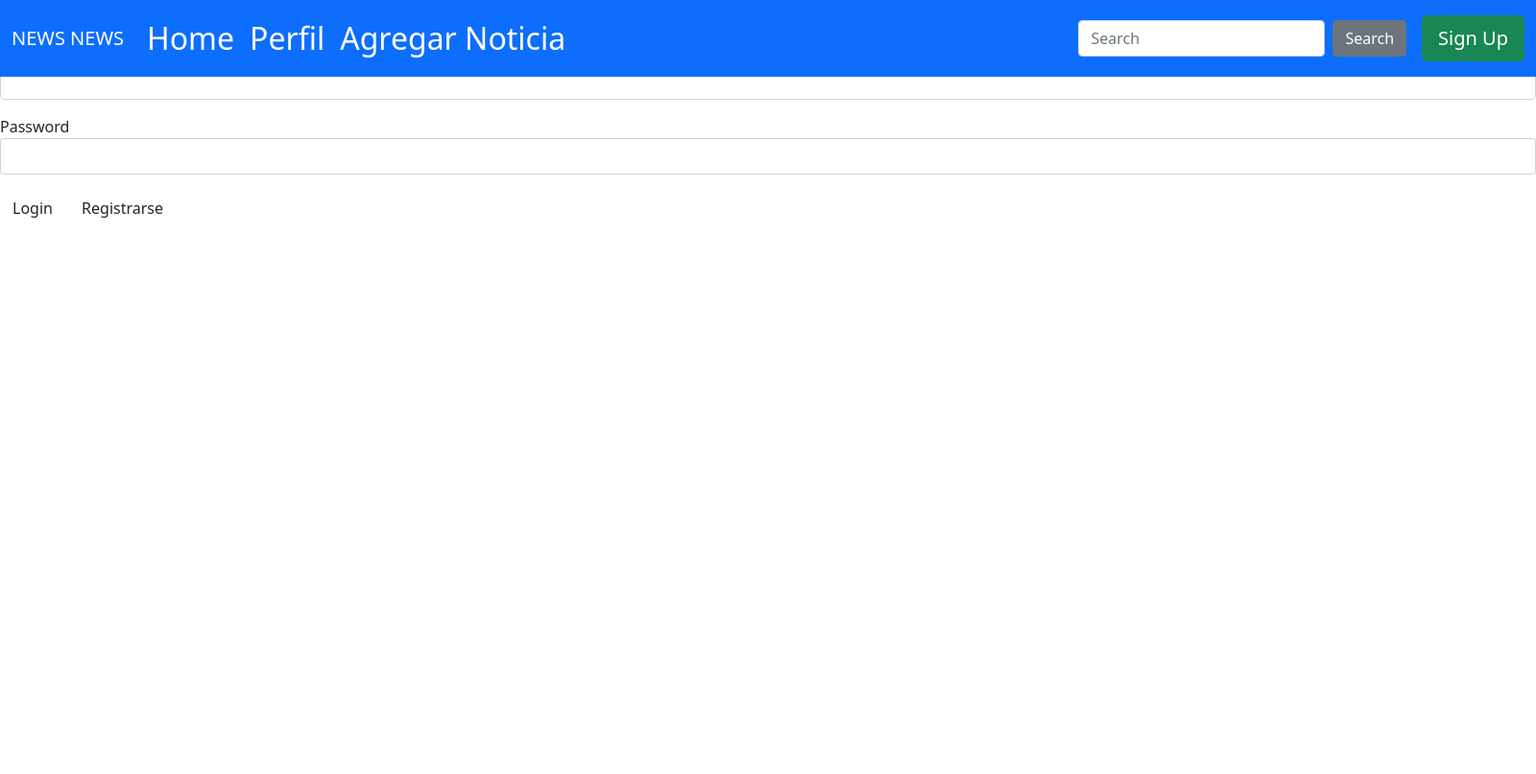
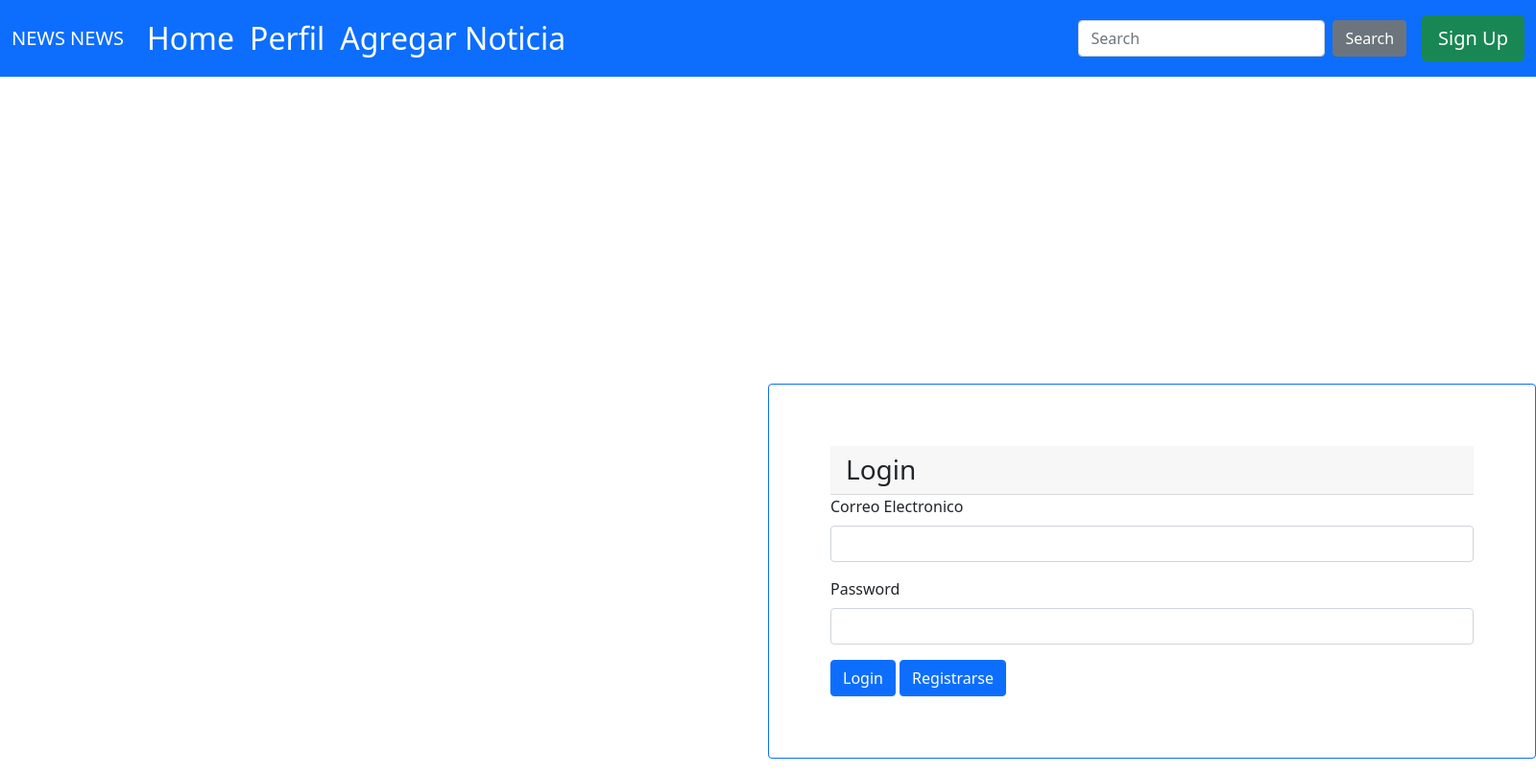
Before and after one commit to gerabdael/ProyectoBdm, a PHP site: page /Login.php in a window 1600 px wide. Shown: the whole page at 96% size. Before the commit the page ends 227 px from the top, so only its background shows below. Run offline with PHP 8.4, Linux system fonts and the light colour scheme; some libraries are stand-ins or nearby versions.

Commit message:
bug password pendiente

```diff
--- a/Controller/login.classes.php
+++ b/Controller/login.classes.php
@@ -2,7 +2,7 @@
 include "../Controller/dbh.classes.php";
 class Login extends Dbh{
     protected function sign_in($email,$password){
-        $stmt = $this->connect()->prepare('SELECT contraseña FROM Usuario where email=?;');
+        $stmt = $this->connect()->prepare('SELECT contraseña FROM usuario where email=?;');
         if (!$stmt-> execute(array($email))) {
             $stmt = null;
             header("location: ../Views/Login.php?error=stmtfailed");
@@ -25,10 +25,10 @@ class Login extends Dbh{
             exit();
         }else if($checkPwd==true){
             session_start();
-            $_SESSION["user-email"]= $email;
-
+            $_SESSION["user_email"]= $email;
         }
         $stmt = null;
         }
+
 }
 ?>
--- a/Views/Login.php
+++ b/Views/Login.php
@@ -1,88 +1,34 @@
-<!DOCTYPE html>
-<html lang="en">
-<head>
-    <meta charset="UTF-8">
-    <meta http-equiv="X-UA-Compatible" content="IE=edge">
-    <meta name="viewport" content="width=device-width, initial-scale=1.0">
-    <link href="https://cdn.jsdelivr.net/npm/bootstrap@5.1.3/dist/css/bootstrap.min.css" rel="stylesheet" integrity="sha384-1BmE4kWBq78iYhFldvKuhfTAU6auU8tT94WrHftjDbrCEXSU1oBoqyl2QvZ6jIW3" crossorigin="anonymous">
-    <link href="../scripts/css/Homepage.css" rel="stylesheet">
-    <link href="../scripts/css/LogRegs.css" rel="stylesheet">
-
-    <script type="text/javascript" src="../scripts/jQuery/jquery-3.6.0.min.js"></script>
+<?php
+    session_start();
+include('./header.php')?>
+        <div class="card fa fa-align-center border-primary mb-3" style="width: 50rem; margin-left:50rem; margin-top:25rem; padding:3rem;">
 
 
-    <!-- <link rel="Stylesheet" href="/scripts/css/bootstrap.css"/> -->
-        <header>
-            <nav class="navbar navbar-expand-lg navbar-dark fixed-top bg-primary" style="font-size: 2rem;">
-                <div class="container-fluid">
-                    <a class="navbar-brand" href="Index.php">NEWS NEWS</a>
-                    <button class="navbar-toggler" type="button" data-bs-toggle="collapse" data-bs-target="#navbarColor01" aria-controls="navbarColor01" aria-expanded="false" aria-label="Toggle navigation">
-                    <span class="navbar-toggler-icon"></span>
-                    </button>
-
-                    <div class="collapse navbar-collapse" id="navbarColor01">
-                    <ul class="navbar-nav me-auto">
-                        <li class="nav-item">
-                        <a class="nav-link active" href="Index.php">Home
-                            <span class="visually-hidden">(current)</span>
-                        </a>
-                        </li>
-                        <li class="nav-item">
-                        <a class="nav-link active" href="Profile.php">Perfil</a>
-                        </li>
-                        <li class="nav-item">
-                        <a class="nav-link active" href="AddNews.php">Agregar Noticia</a>
-                        </li>
-
-                    </ul>
-                    <form class="d-flex">
-                        <input class="form-control me-sm-2" type="text" placeholder="Search">
-                        <button class="btn btn-secondary my-2 my-sm-0" type="submit">Search</button>
-                    </form>
-                    <a href="../Views/Login.php" type="button" class="btn btn-success btn-lg" style="margin-left: 1rem;" >Sign Up</a>
-                    </div>
-                </div>
-            </nav>
-        </header>
-    <title>Login</title>
-    </head>
-    <body class="bodyextra">
-
-    <script>
-
-$(document).ready(function(){
-    localStorage.setItem("email:",$("#email").val());
-}
-);
-                        </script>
-
-
-            <div class="BoxContent">
+            <div class="card-body">
                 <form class="form" action="../Model/login_inc.php" method="post"> <i class="fa fa-align-center" aria-hidden="true" id="loginForm"></i>
                     <?php
-                        if(isset($_SESSION["user_email"])){
+                        if(isset($_SESSION["user-email"])){
                     ?>
-                        <h3 class="card-header"><?php echo $_SESSION["user-email"]?></h3>
-
+                        <h3 class="card-header"><?php echo $_SESSION["user_email"];?></h3>
                     <?php
                         }
                         else {
                     ?>
-                        <h3 class="PresentationStuff">LOGIN </h3>
+                        <h3 class="card-header">Login</h3>
                     <?php
                         }
                     ?>
                     <div class="mb-3 form-group">
-                        <label for="InputEmail" class="Label_Setup">Correo Electronico</label>
+                        <label for="InputEmail" class="form-label">Correo Electronico</label>
                         <input type="email" name="email" class="form-control emailInput" id="email" data-bs-toggle="tooltip" data-bs-placement="top" title="Ingresa tu correo registrado" aria-describedby="emailHelp">
                     </div>
                     <div class="mb-3 form-group">
-                        <label for="InputPassword" class="Label_Setup" >Password</label>
+                        <label for="InputPassword" class="form-label" >Password</label>
                         <input type="password" name="password" class="form-control" id="password" data-bs-toggle="tooltip" data-bs-placement="top" title="Ingresa tu password registrado" >
                     </div>
-                    <button type="submit" name="submit" id="submit" class="btn Custom_btn">Login</button>
-                    <a href="./Register.php" class="btn Custom_btn">Registrarse</a>
+                    <button type="submit" name="submit" id="submit" class="btn btn-primary">Login</button>
+                    <a href="./Register.php" class="btn btn-primary">Registrarse</a>
                 </form>
             </div>
-
+        </div>
 <?php include('./footer.php')?>
--- a/Views/footer.php
+++ b/Views/footer.php
@@ -1,10 +1,10 @@
     </body>
         <!-- Scripts -->
-    <!--     <script language="JavaScript" type="text/javascript" src="/scripts/js/bootstrap.bundle.js "></script>
+         <!--<script language="JavaScript" type="text/javascript" src="/scripts/js/bootstrap.bundle.js "></script>
         <script language="JavaScript" type="text/javascript" src="/scripts/js/bootstrap.js"></script> -->
         <script language="JavaScript" type="text/javascript" src="../scripts/jQuery/jquery.min.js"></script>
         <script language="JavaScript" type="text/javascript" src="../scripts/jQuery/jquery-3.6.0.min.js"></script>
-        <!--<script language="JavaScript" type="text/javascript" src="../scripts/Index.js"></script>-->
+        <script language="JavaScript" type="text/javascript" src="../scripts/Index.js"></script>
         <script language="JavaScript" type="text/javascript" src="https://code.jquery.com/jquery-2.2.4.min.js" integrity="sha256-BbhdlvQf/xTY9gja0Dq3HiwQF8LaCRTXxZKRutelT44=" crossorigin="anonymous"></script>
         <script language="JavaScript" type="text/javascript" src="https://cdn.jsdelivr.net/npm/bootstrap@5.1.3/dist/js/bootstrap.bundle.min.js" integrity="sha384-ka7Sk0Gln4gmtz2MlQnikT1wXgYsOg+OMhuP+IlRH9sENBO0LRn5q+8nbTov4+1p" crossorigin="anonymous"></script>
         <!-- Scripts -->
```
Also changed, not shown: Controller/register-contr.classes.php (+22 -3 lines), scripts/Index.js (+4 -4 lines).
